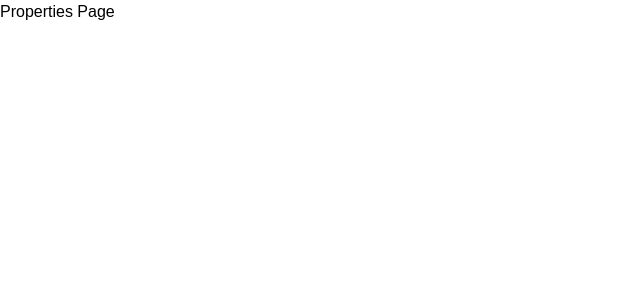
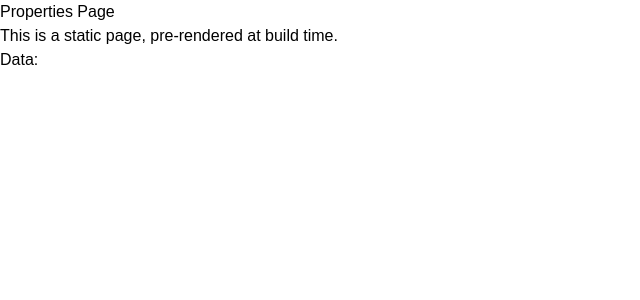
Before and after one commit to MelvinPeepers/next-project-tm, a Next.js app: page /properties in a window 1280 px wide. Shown: the top 300 px of the page, without its empty margins (0-640 px from the left). Built offline with nearby package versions, Linux system fonts and the light colour scheme.

Commit message:
static page

```diff
--- a/app/properties/page.jsx
+++ b/app/properties/page.jsx
@@ -1,5 +1,32 @@
-const PropteriesPage = () => {
-  return <div>Properties Page</div>;
+// const PropteriesPage = () => {
+//   return <div>Properties Page</div>;
+// };
+
+// export default PropteriesPage;
+
+const PropertiesPage = ({ data }) => {
+  return (
+    <div>
+      <h1>Properties Page</h1>
+      <p>This is a static page, pre-rendered at build time.</p>
+      <p>Data: {data}</p>{" "}
+      {/* Displaying some static data passed via getStaticProps */}
+    </div>
+  );
 };
 
-export default PropteriesPage;
+export default PropertiesPage;
+
+// This function gets called at build time on the server-side.
+export async function getStaticProps() {
+  // Here you can simulate fetching data or just provide static data.
+  const data = "Example static data for the properties page.";
+
+  // By returning { props: { data } }, the PropertiesPage component
+  // will receive `data` as a prop at build time
+  return {
+    props: {
+      data,
+    },
+  };
+}
```
